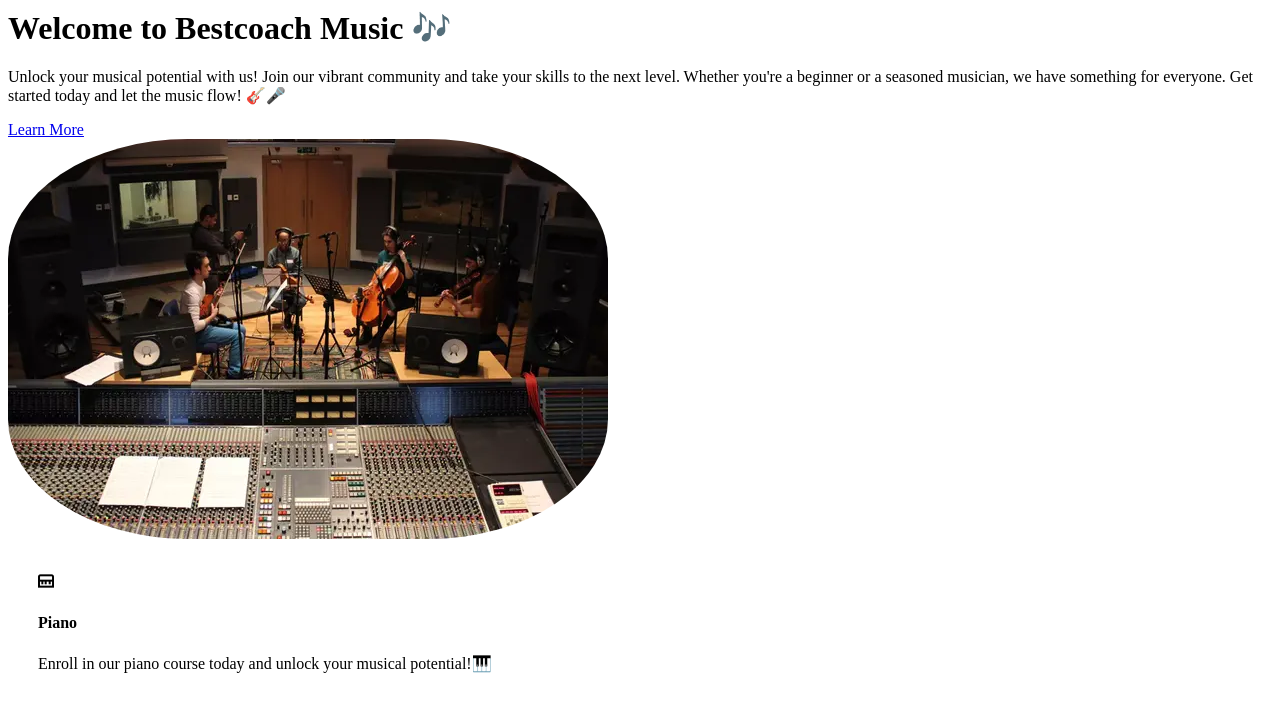
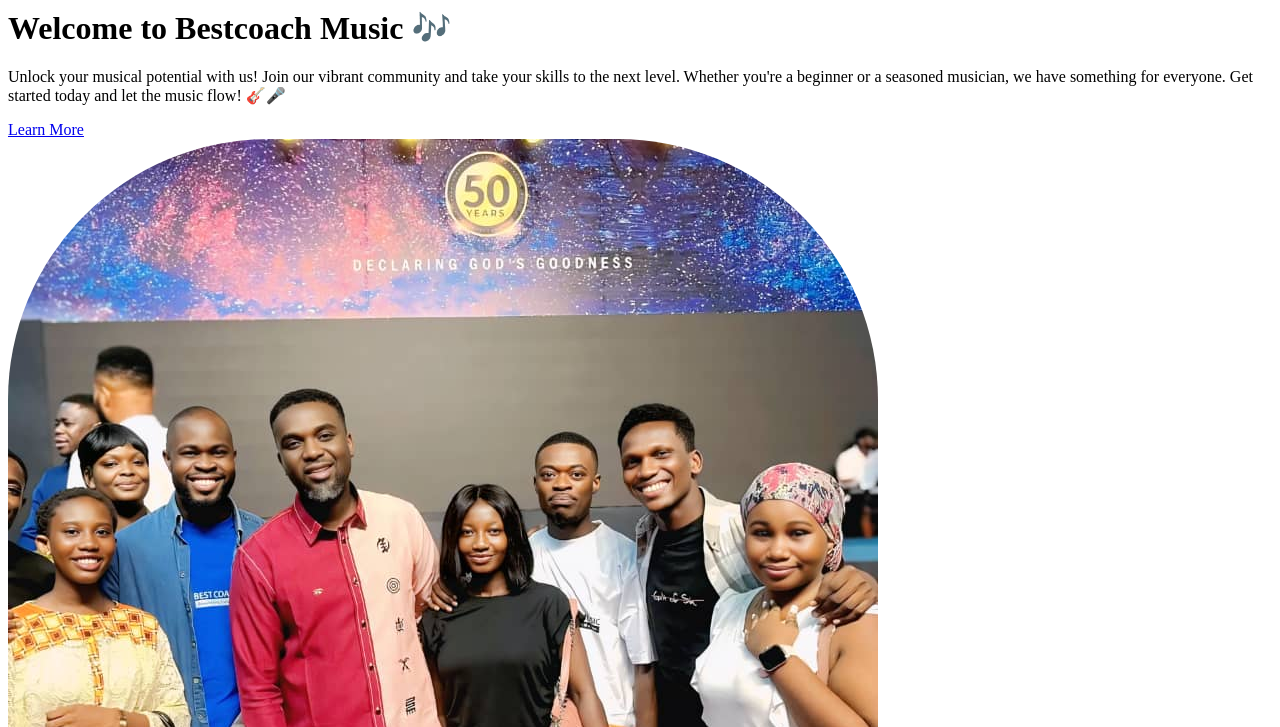
Before and after one commit to esef-tech/BCSC, a website with bundled scripts: page HOME.html in a window 1280 px wide. Shown: the part 1300-2027 px from the top of the page. Built offline with nearby package versions, Linux system fonts and the light colour scheme; a script that the page names is missing.

Commit message:
hero-img

```diff
--- a/HOME.html
+++ b/HOME.html
@@ -81,7 +81,7 @@
             <a href="https://linktr.ee/bestcoach_music" class="btn btn-secondary mt-1 py-3 px-5">Learn More</a>
         </div>
         <div class="col-lg-6 text-center text-lg-right">
-            <img class="img-fluid mt-5 hero-img mt-5" src="./IMAGES/sound-Engineering.webp" alt="hero-img" style="border-radius: 30%;">
+            <img class="img-fluid mt-5 hero-img mt-5" src="./IMAGES/bestcoach-pictures/9345.jpg" alt="hero-img" style="border-radius: 30%;">
             <div class="img-overlay"></div>
         </div>
     </div>
```
Also changed, not shown: IMAGES/bestcoach-pictures/9345.jpg (added).
